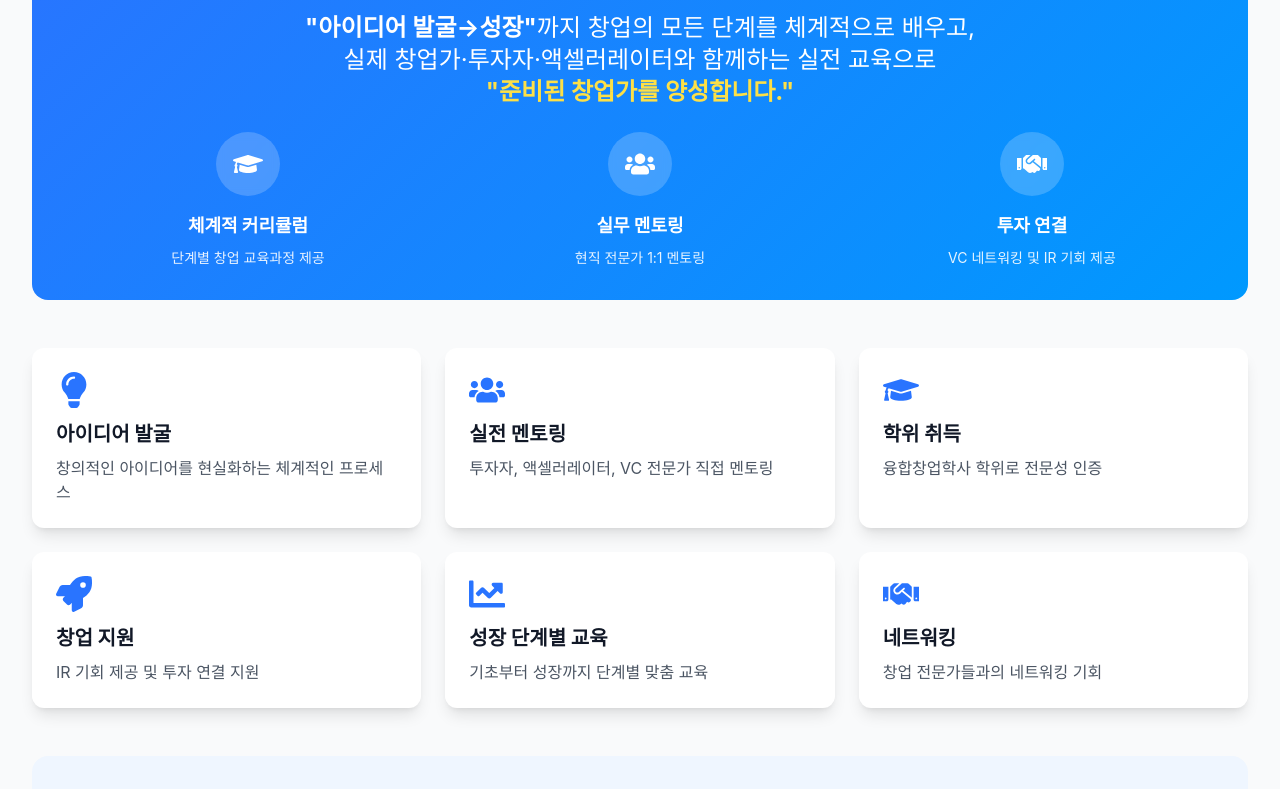
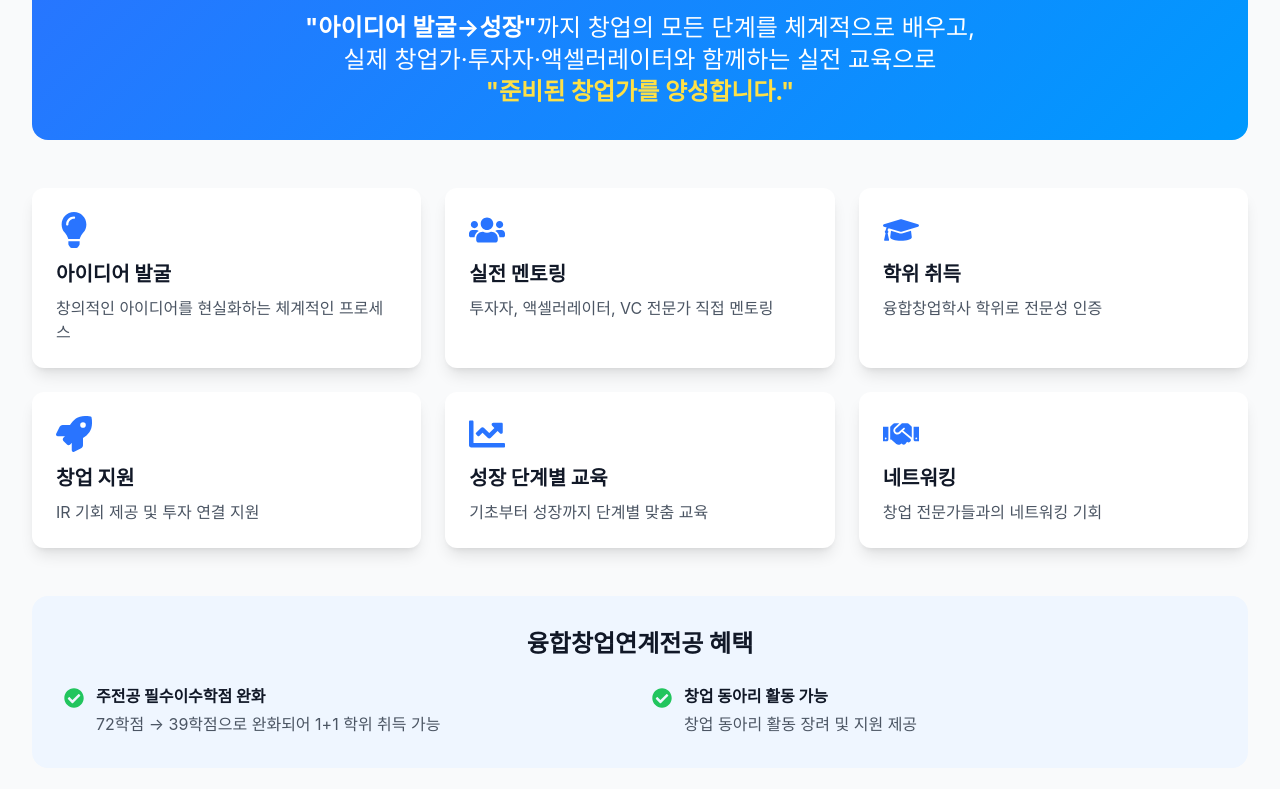
Before and after one commit to unvisr-code/startup-sejong, a Next.js app: page / in a window 1280 px wide. Shown: the part 1080-1869 px from the top of the page. Built offline with nearby package versions, Linux system fonts and the light colour scheme; a web font is replaced by a local one.

Commit message:
joo feedback2

```diff
--- a/components/About/AboutSection.tsx
+++ b/components/About/AboutSection.tsx
@@ -65,7 +65,7 @@ const AboutSection = () => {
         >
           <div className="bg-gradient-primary rounded-2xl p-6 sm:p-8">
             <h3 className="text-xl sm:text-2xl font-bold mb-4 sm:mb-6 text-white text-center">교육 목표</h3>
-            <div className="text-center mb-4 sm:mb-6">
+            <div className="text-center">
               <blockquote className="text-white text-lg sm:text-xl md:text-2xl leading-relaxed max-w-3xl mx-auto px-4 sm:px-6">
                 <span className="font-bold">"아이디어 발굴→성장"</span>까지<br className="sm:hidden" /> 창업의 모든 단계를 체계적으로 배우고,<br className="hidden sm:block" />
                 <br className="sm:hidden" />
@@ -73,41 +73,6 @@ const AboutSection = () => {
                 <br className="sm:hidden" />
                 <span className="font-bold text-yellow-300">"준비된 창업가를 양성합니다."</span>
               </blockquote>
-            </div>
-            <div className="grid grid-cols-1 sm:grid-cols-3 gap-4 sm:gap-4 md:gap-6">
-              <div className="flex flex-row sm:flex-col items-center sm:items-center gap-4 sm:gap-0">
-                <div className="bg-white/20 backdrop-blur-sm rounded-full w-12 h-12 sm:w-14 sm:h-14 md:w-16 md:h-16 flex items-center justify-center flex-shrink-0 sm:mb-3 md:mb-4">
-                  <FaGraduationCap className="text-xl sm:text-2xl md:text-3xl text-white" />
-                </div>
-                <div className="flex-1 sm:flex-none text-left sm:text-center">
-                  <h4 className="text-sm sm:text-base md:text-lg font-bold text-white mb-1 sm:mb-2 break-keep">체계적 커리큘럼</h4>
-                  <p className="text-xs sm:text-sm text-white/90 sm:text-center break-keep leading-relaxed">
-                    단계별 창업 교육과정 제공
-                  </p>
-                </div>
-              </div>
-              <div className="flex flex-row sm:flex-col items-center sm:items-center gap-4 sm:gap-0">
-                <div className="bg-white/20 backdrop-blur-sm rounded-full w-12 h-12 sm:w-14 sm:h-14 md:w-16 md:h-16 flex items-center justify-center flex-shrink-0 sm:mb-3 md:mb-4">
-                  <FaUsers className="text-xl sm:text-2xl md:text-3xl text-white" />
-                </div>
-                <div className="flex-1 sm:flex-none text-left sm:text-center">
-                  <h4 className="text-sm sm:text-base md:text-lg font-bold text-white mb-1 sm:mb-2 break-keep">실무 멘토링</h4>
-                  <p className="text-xs sm:text-sm text-white/90 sm:text-center break-keep leading-relaxed">
-                    현직 전문가 1:1 멘토링
-                  </p>
-                </div>
-              </div>
-              <div className="flex flex-row sm:flex-col items-center sm:items-center gap-4 sm:gap-0">
-                <div className="bg-white/20 backdrop-blur-sm rounded-full w-12 h-12 sm:w-14 sm:h-14 md:w-16 md:h-16 flex items-center justify-center flex-shrink-0 sm:mb-3 md:mb-4">
-                  <FaHandshake className="text-xl sm:text-2xl md:text-3xl text-white" />
-                </div>
-                <div className="flex-1 sm:flex-none text-left sm:text-center">
-                  <h4 className="text-sm sm:text-base md:text-lg font-bold text-white mb-1 sm:mb-2 break-keep">투자 연결</h4>
-                  <p className="text-xs sm:text-sm text-white/90 sm:text-center break-keep leading-relaxed">
-                    VC 네트워킹 및 IR 기회 제공
-                  </p>
-                </div>
-              </div>
             </div>
           </div>
         </motion.div>
--- a/components/Contact/ContactSection.tsx
+++ b/components/Contact/ContactSection.tsx
@@ -112,7 +112,7 @@ const ContactSection = () => {
             <div className="mt-6 p-4 sm:p-6 bg-white/10 backdrop-blur-sm rounded-lg">
               <h4 className="font-semibold mb-2 text-sm sm:text-base">💬 카카오톡 상담</h4>
               <p className="text-xs sm:text-sm mb-3">
-                실시간 상담을 원하시면 우측 하단의 카카오톡 버튼을 클릭해주세요!
+                실시간 상담을 원하시면 하단의 카카오톡 버튼을 클릭해주세요!
               </p>
               <button
                 onClick={() => {
--- a/components/Curriculum/CurriculumSection.tsx
+++ b/components/Curriculum/CurriculumSection.tsx
@@ -282,7 +282,7 @@ const CurriculumSection = () => {
                 className="bg-primary text-white px-6 py-3 rounded-lg font-semibold hover:bg-primary/90 transition-colors flex items-center gap-2"
               >
                 <FaPlay size={14} />
-과목을 선택하여 나만의 이수체계도 만들기
+                나만의 이수체계도 만들기
               </button>
             ) : (
               <>
@@ -306,6 +306,7 @@ const CurriculumSection = () => {
 
           {isPlanning && (
             <div className="bg-blue-50 border border-blue-200 rounded-lg p-4 text-sm text-blue-800">
+              <p className="font-bold text-base mb-2 text-center">📚 하단에서 과목들을 선택하세요!</p>
               <p className="font-medium mb-1">현재 선택 현황:</p>
               <p>전공필수: {calculateCredits('core')}/{credits.core}학점 | 전공선택: {calculateCredits('elective')}/{credits.elective}학점 | 자유선택: 별도 {credits.free}학점 이수 필요</p>
               <p className="mt-1 text-xs">{getStatusMessage()}</p>
```
